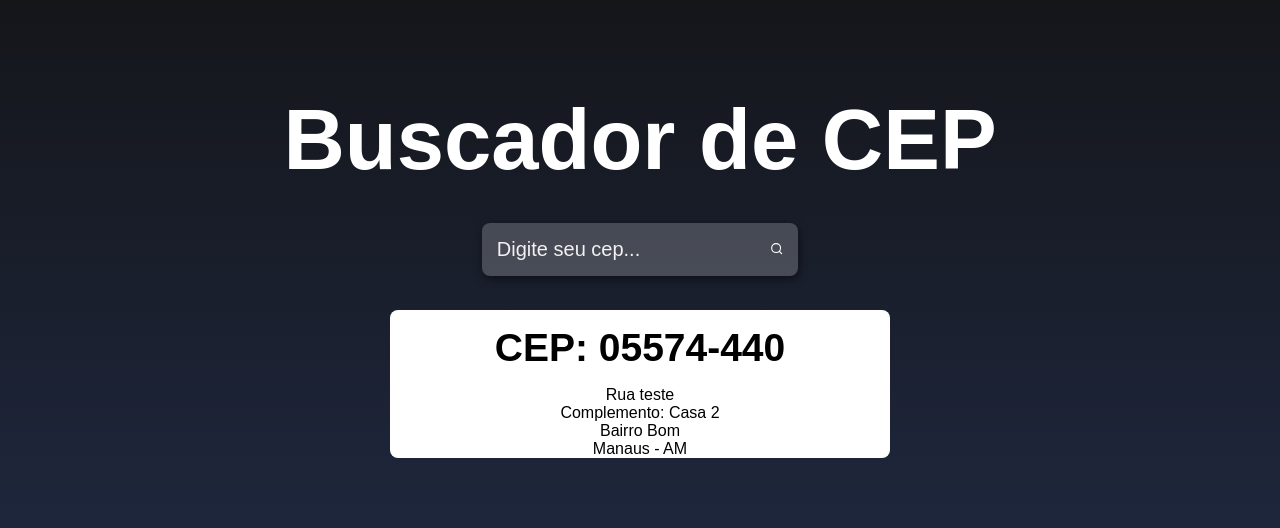
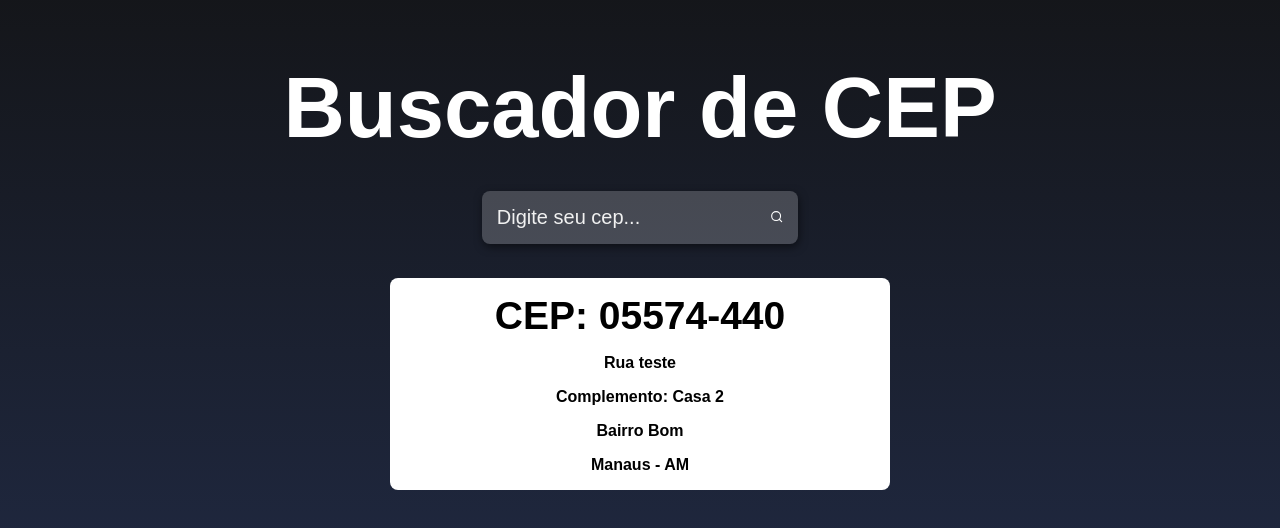
Before and after one commit to ClovisReis21/react_buscador, a React (Create React App) app: page / in a window 1280 px wide. Shown: the part 126-654 px from the top of the page. Built offline with nearby package versions, Linux system fonts and the light colour scheme.

Commit message:
Added css .main span

```diff
--- a/src/styles.css
+++ b/src/styles.css
@@ -72,3 +72,8 @@
     margin: 16px;
     font-size: 39px;
 }
+
+.main span{
+    margin-bottom: 16px;
+    font-weight: bold;
+}
```
